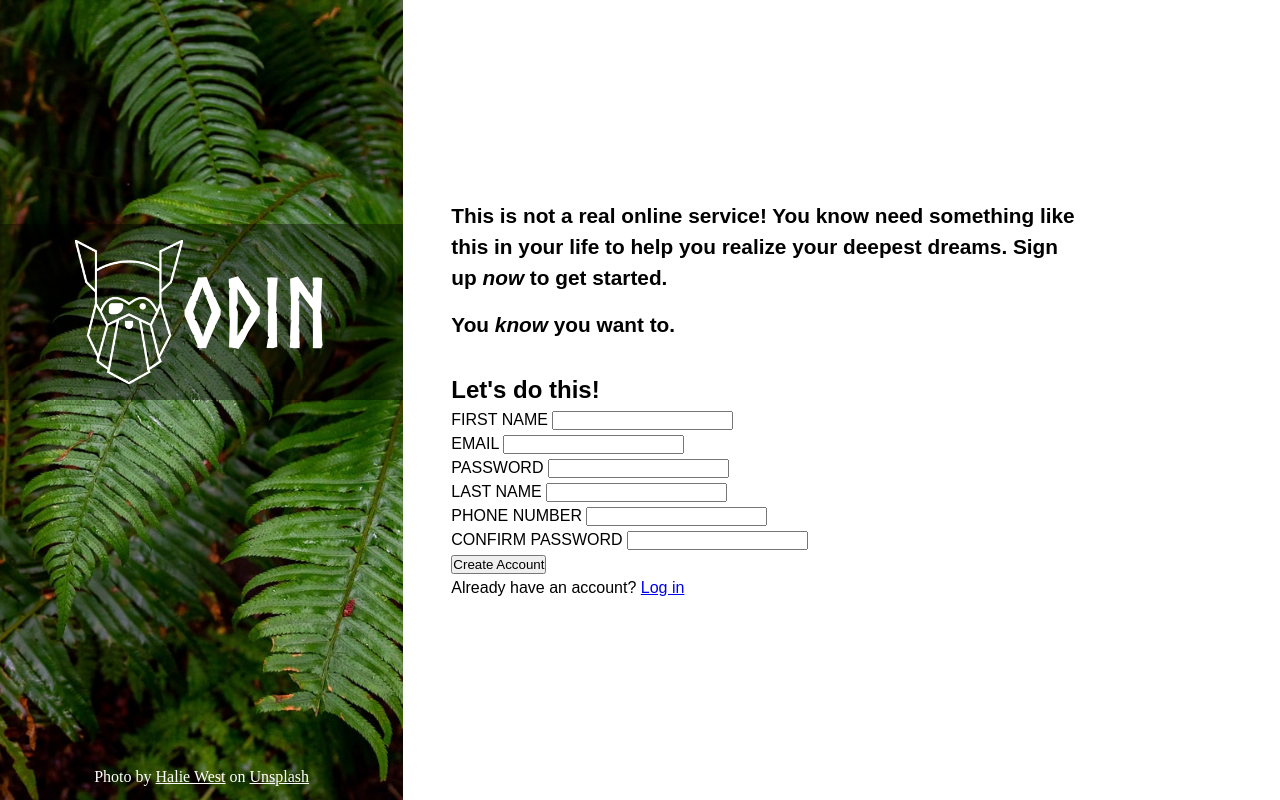
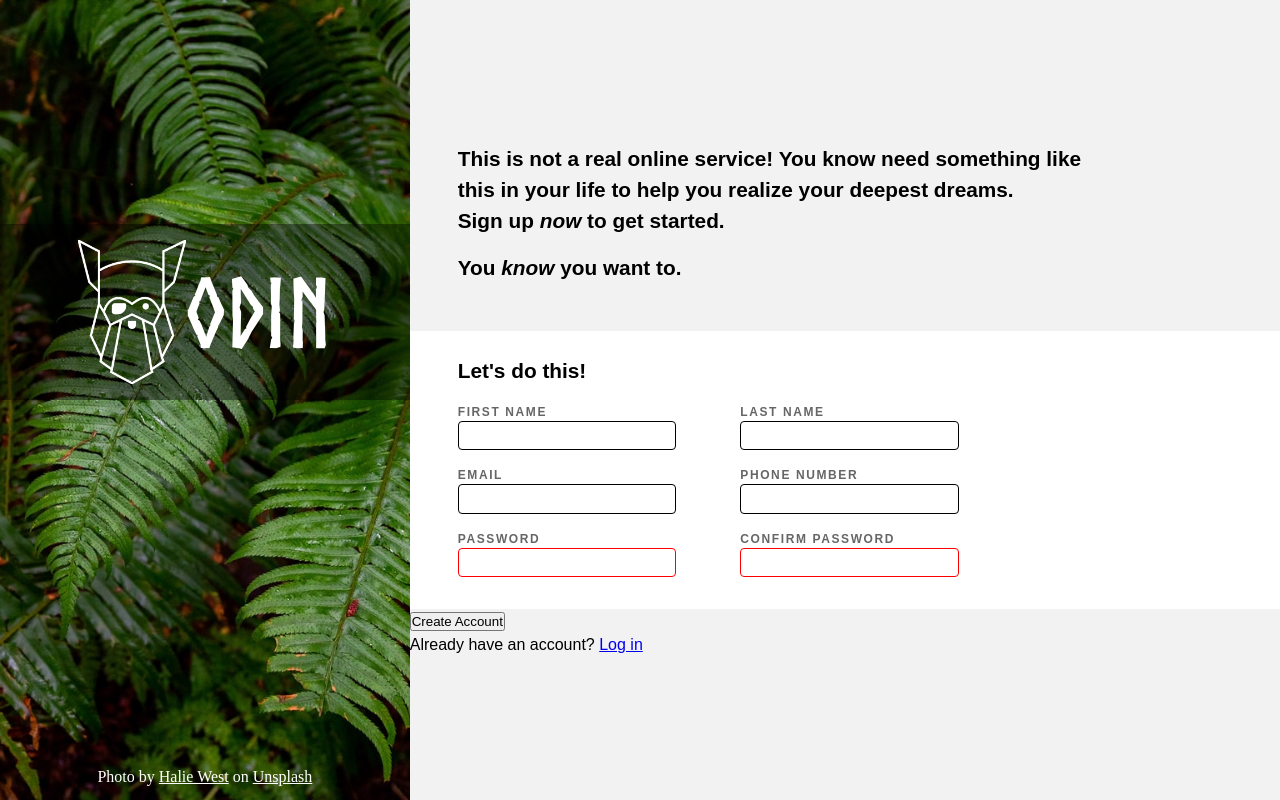
Before and after one commit to anythingoes/Sign-up-page, a plain HTML site: page index.html in a window 1280 px wide. Drawn offline with Linux system fonts and the light colour scheme.

Commit message:
Complete form input area style

```diff
--- a/css/style.css
+++ b/css/style.css
@@ -13,6 +13,7 @@
 html,
 body {
   line-height: 1.5;
+  background-color: hsl(0, 0%, 95%);
 }
 
 p {
@@ -74,21 +75,82 @@ p {
   flex-direction: column;
   justify-content: center;
   align-items: flex-start;
-  margin-left: 2rem;
-  padding: 1rem;
   font-family: Arial, Helvetica, sans-serif;
 }
 
 .container-right-text {
+  padding-left: 3rem;
   font-weight: 600;
   font-size: 1.3rem;
 }
 
 .container-right-text>p:last-child {
   margin-top: 1rem;
-  margin-bottom: 2rem;
+  margin-bottom: 3rem;
 }
 
 .container-right-text span {
   font-style: italic;
 }
+
+.container-right-form {
+  background-color: hsl(0, 0%, 100%);
+  min-width: 100%;
+  padding: 1.5rem 3rem 2rem;
+}
+
+.container-right-form h2 {
+  font-weight: 600;
+  font-size: 1.3rem;
+  margin-bottom: 1rem;
+}
+
+.container-right-form form {
+  display: flex;
+  flex-direction: column;
+  flex-wrap: wrap;
+  /* gap: 4rem; */
+}
+
+.container-right-form .group {
+  display: flex;
+  gap: 4rem;
+}
+
+.container-right-form form>*+* {
+  margin-top: 1rem;
+}
+
+.container-right-form p {
+  display: flex;
+  flex-direction: column;
+}
+
+.container-right-form label {
+  letter-spacing: .1rem;
+  font-size: 0.75rem;
+  font-weight: 600;
+  color: hsl(0, 0%, 40%);
+}
+
+.container-right-form input {
+  padding: 0.3rem;
+  font-size: 1rem;
+}
+
+input {
+  border: 1px solid black;
+  border-radius: 4px;
+  outline: none;
+}
+
+input:focus {
+  outline: none;
+  border: 1px solid #596D48;
+  box-shadow: 5px 5px 6px -3px #cdcdcd;
+  ;
+}
+
+input:invalid {
+  border: 1px solid red;
+}
--- a/index.html
+++ b/index.html
@@ -28,7 +28,9 @@
       <div class="container-right-text">
         <p>
           This is not a real online service! You know need something like this in your life to help you realize your
-          deepest dreams. Sign up <span>now</span> to get started.
+          deepest dreams.
+          <br>
+          Sign up <span>now</span> to get started.
         </p>
         <p>
           You <span>know</span> you want to.
@@ -36,39 +38,38 @@
       </div>
 
       <div class="container-right-form">
+        <h2>Let's do this!</h2>
         <form id="sign_up" action="#" method="post">
-          <h2>Let's do this!</h2>
-
-          <div class="form-left">
+          <div class="group">
             <p>
               <label for="first_name">FIRST NAME</label>
               <input id="first_name" type="text" name="first_name">
             </p>
+            <p>
+              <label for="last_name">LAST NAME</label>
+              <input id="last_name" type="text" name="last_name">
+            </p>
+          </div>
 
+          <div class="group">
             <p>
               <label for="email">EMAIL</label>
               <input id="email" type="email" name="user_email">
             </p>
-
-            <p>
-              <label for="password">PASSWORD</label>
-              <input id="password" type="password" name="user_password">
-            </p>
-          </div>
-          <div class="form-right">
-            <p>
-              <label for="last_name">LAST NAME</label>
-              <input id="last_name" type="text" name="last_name">
-            </p>
-
             <p>
               <label for="phone_num">PHONE NUMBER</label>
               <input id="phone_num" type="tel" name="user_phone_number">
             </p>
+          </div>
 
+          <div class="group">
+            <p>
+              <label for="password">PASSWORD</label>
+              <input id="password" type="password" name="user_password" required>
+            </p>
             <p>
               <label for="password_confirm">CONFIRM PASSWORD</label>
-              <input id="password_confirm" type="password" name="user_password_confirm">
+              <input id="password_confirm" type="password" name="user_password_confirm" required>
             </p>
           </div>
         </form>
```
